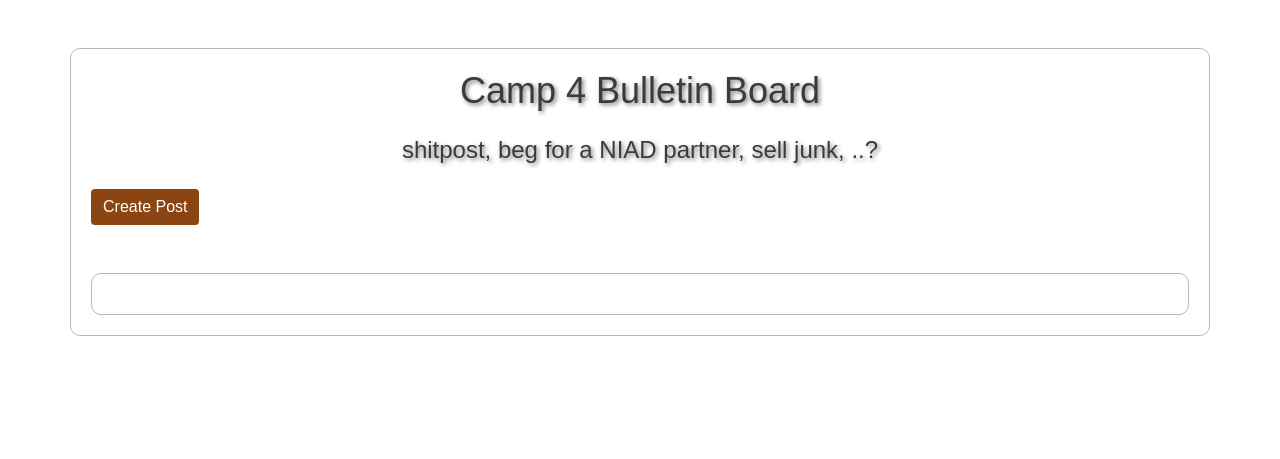
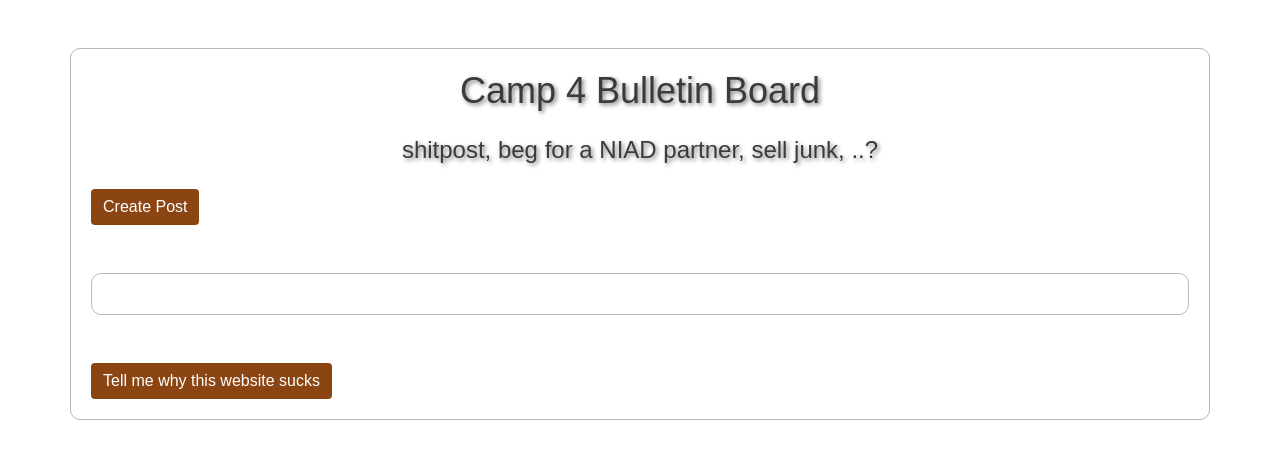
Before and after one commit to mmc102/camp4board, a Django app: page / in a window 1280 px wide. Shown: the top 459 px of the page. Run offline with Django 4.2, Linux system fonts and the light colour scheme; data that the repository does not hold is empty; some libraries are stand-ins or nearby versions.

Commit message:
feedback button

```diff
--- a/camp4board/cards/templates/base.html
+++ b/camp4board/cards/templates/base.html
@@ -15,7 +15,17 @@
                 <a href="{% url 'add_card' %}" class="btn btn-primary">Create Post</a>
             </div>
             {% block content %}{% endblock %}
+            <div>
+                <a href="mailto:camp4board@gmail.com?subject=Feedback on the Website&body=Please tell us why you think the website totally sucks.">
+
+
+                    <div class="mt-5">
+                    <button class="btn btn-primary">Tell me why this website sucks</button>
+                    </div>
+                </a>
+            </div>
         </div>
+
         <script>
          document.addEventListener("DOMContentLoaded", function() {
              // Get a reference to the clickable div
```
